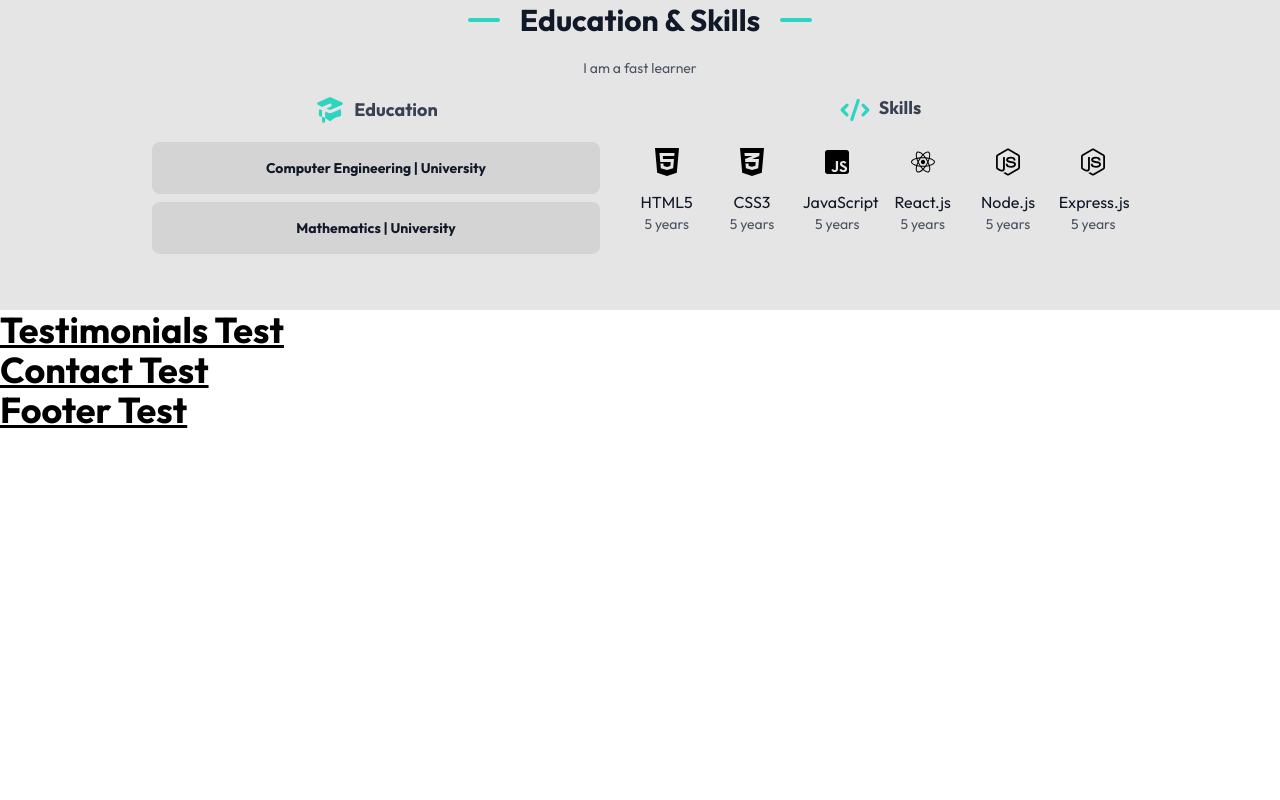
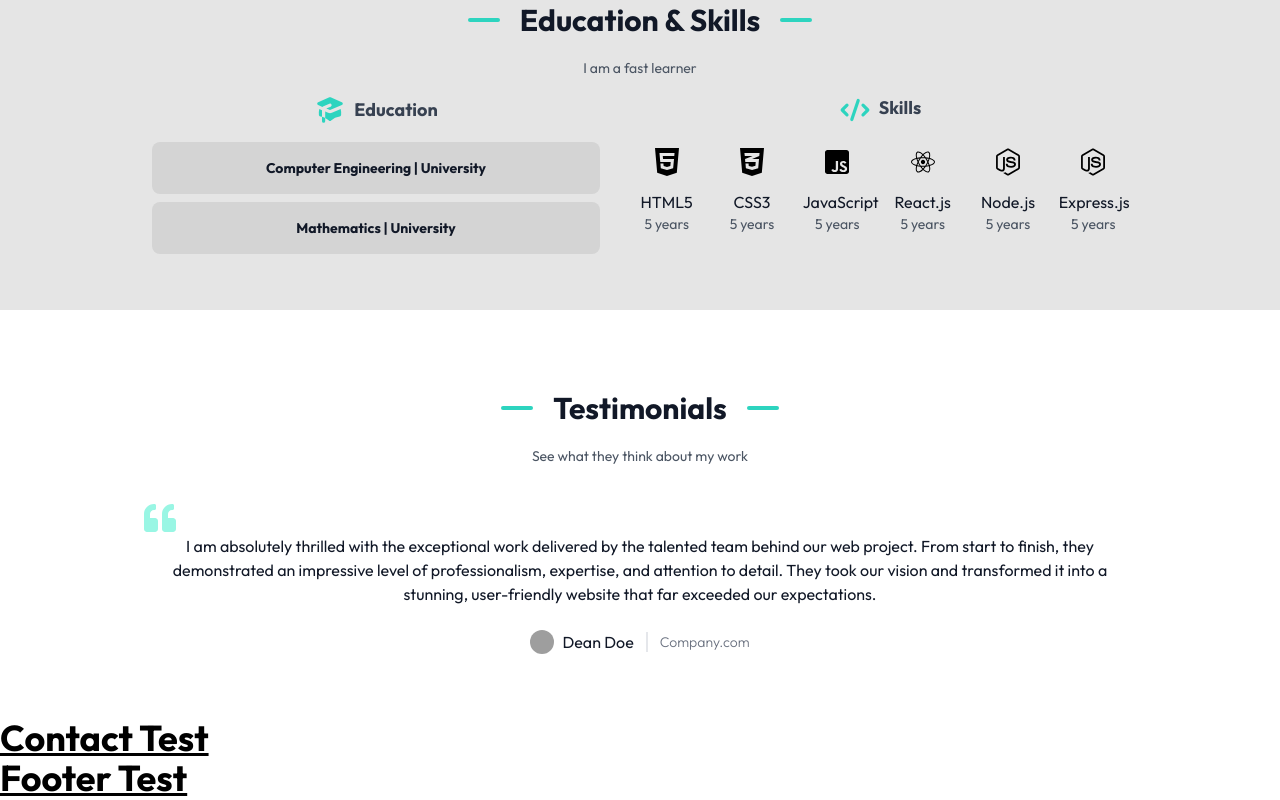
Before and after one commit to rpittezr/riviera-portfolio, a React (Vite) app in the folder app/: page / in a window 1280 px wide. Shown: the part 2398-3198 px from the top of the page. Before the commit the page ends 2830 px from the top, so only its background shows below. Built offline with nearby package versions, Linux system fonts and the light colour scheme; grey boxes are pictures that could not be loaded.

Commit message:
feat: Testimonials section

```diff
--- a/app/src/components/Testimonials.tsx
+++ b/app/src/components/Testimonials.tsx
@@ -1,7 +1,46 @@
+import { FaQuoteLeft } from "react-icons/fa";
+
 export function Testimonials() {
   return (
     <>
-      <h2 className="underline font-bold text-4xl">Testimonials Test</h2>
+      <section className="container mx-auto my-12 max-w-5xl p-4">
+        <div className="relative p-4 text-center">
+          <h2 className="flex items-center justify-center gap-x-5">
+            <div className="w-8 h-1 rounded-full bg-teal-400"></div>
+            <span className=" title">Testimonials</span>
+            <div className="w-8 h-1 rounded-full bg-teal-400"></div>
+          </h2>
+          <p className="text-sm text-gray-600 my-5">
+            See what they think about my work
+          </p>
+        </div>
+        <figure>
+          <FaQuoteLeft className="h-8 w-8 text-teal-200" />
+          <blockquote className="mb-6">
+            <p className="text-gray-900 md:text-center">
+              I am absolutely thrilled with the exceptional work delivered by
+              the talented team behind our web project. From start to finish,
+              they demonstrated an impressive level of professionalism,
+              expertise, and attention to detail. They took our vision and
+              transformed it into a stunning, user-friendly website that far
+              exceeded our expectations.
+            </p>
+          </blockquote>
+          <figcaption className="flex items-center justify-center gap-2">
+            <img
+              className="h-6 w-6 rounded-full"
+              src="https://images.unsplash.com/photo-1628157588553-5eeea00af15c?ixlib=rb-4.0.3&ixid=M3wxMjA3fDB8MHxzZWFyY2h8MTZ8fGF2YXRhciUyMHBob3RvfGVufDB8fDB8fHww&auto=format&fit=crop&w=50&q=60"
+              alt="João da Silva"
+            />
+            <div className="flex items-center divide-x-2 divide-gray-200">
+              <div className="pr-3 font-medium text-gray-900">Dean Doe</div>
+              <div className="pl-3 text-sm font-light text-gray-500">
+                Company.com
+              </div>
+            </div>
+          </figcaption>
+        </figure>
+      </section>
     </>
   );
 }
```
